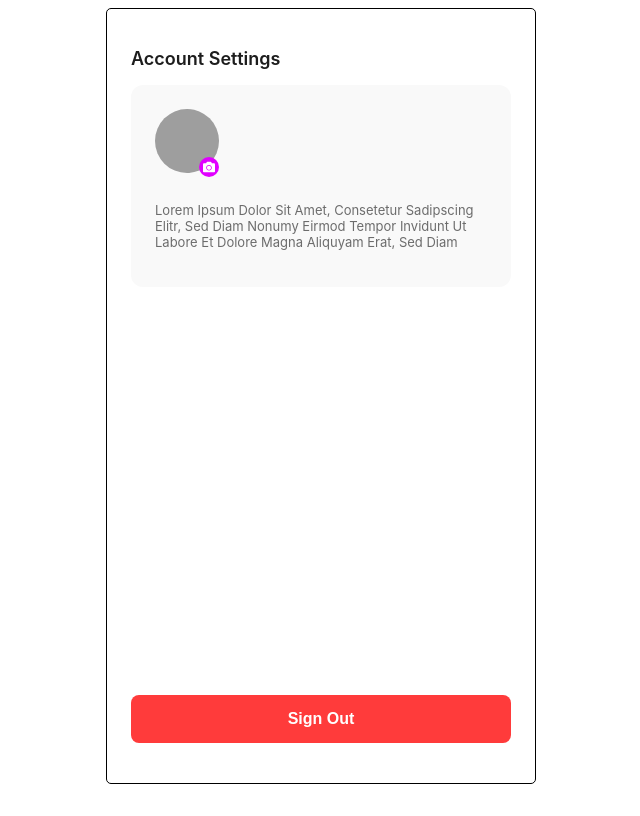
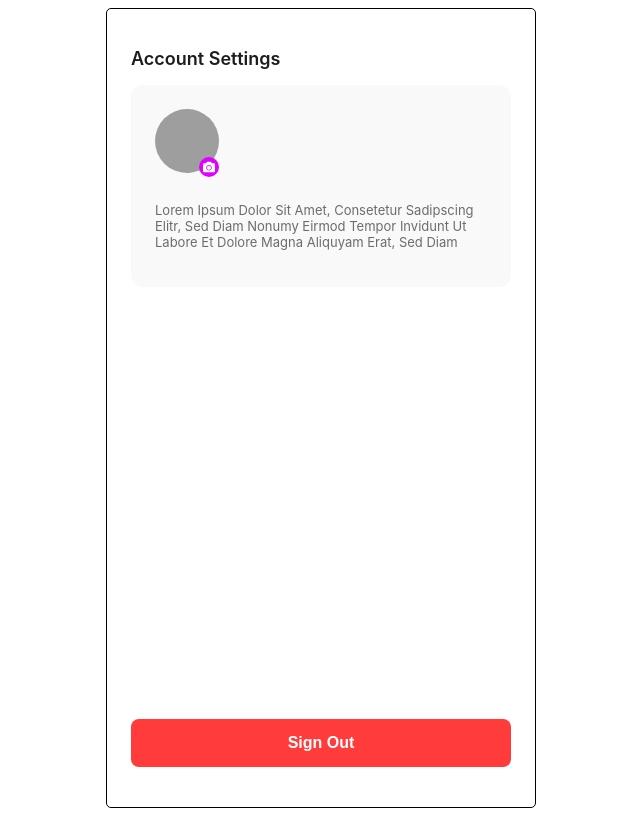
Before and after one commit to AnilGollapalli18/popx-app, a React (Vite) app: page /profile in a window 1280 px wide. Shown: the whole page, without its empty margins (319-959 px from the left). Built offline with nearby package versions, Linux system fonts and the light colour scheme; grey boxes are pictures that could not be loaded.

Commit message:
Update ProfilePage.css

```diff
--- a/src/Pages/ProfilePage.css
+++ b/src/Pages/ProfilePage.css
@@ -4,7 +4,7 @@
   font-family: 'Inter', 'Segoe UI', 'Poppins', system-ui, sans-serif;
   background: #fff;
   padding: 24px;
-  min-height: 97vh;
+  min-height: 100vh;
   display: flex;
   flex-direction: column;
   max-width: 430px;
```
